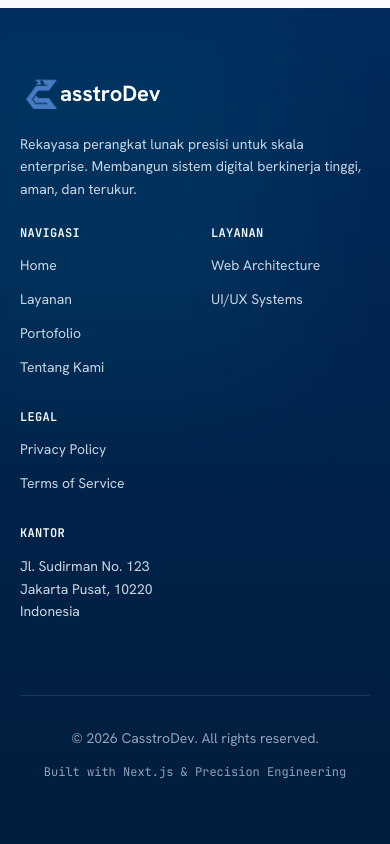
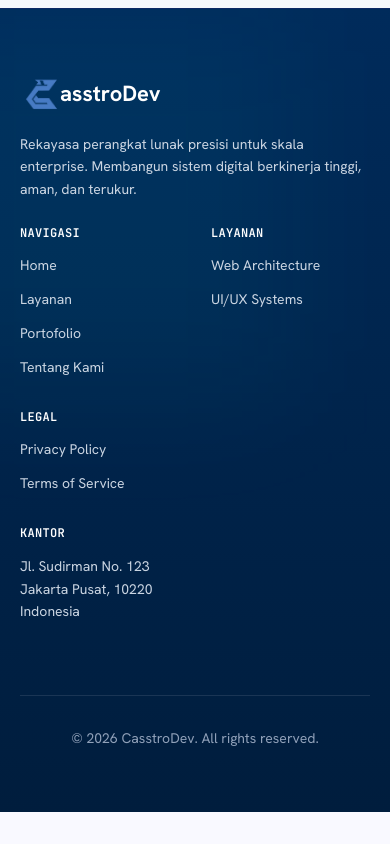
Before and after one commit to Aldikurniawan19/CasstroDev, a Next.js app: page /tentang-kami in a window 390 px wide. Shown: the part 5672-6516 px from the top of the page. After the commit the page ends 6484 px from the top, so only its background shows below. Built offline with nearby package versions, Linux system fonts and the light colour scheme.

Commit message:
feat: add responsive footer component with navigation and brand information

```diff
--- a/src/components/common/Footer.tsx
+++ b/src/components/common/Footer.tsx
@@ -101,7 +101,6 @@ export default function Footer() {
         {/* Copyright */}
         <div className="col-span-12 mt-12 pt-8 border-t border-white/10 text-slate-400 font-body-md text-sm flex flex-col sm:flex-row justify-between items-center gap-4">
           <p>© {currentYear} CasstroDev. All rights reserved.</p>
-          <p className="font-label-sm text-xs text-slate-400">Built with Next.js & Precision Engineering</p>
         </div>
       </Reveal>
     </footer>
```
